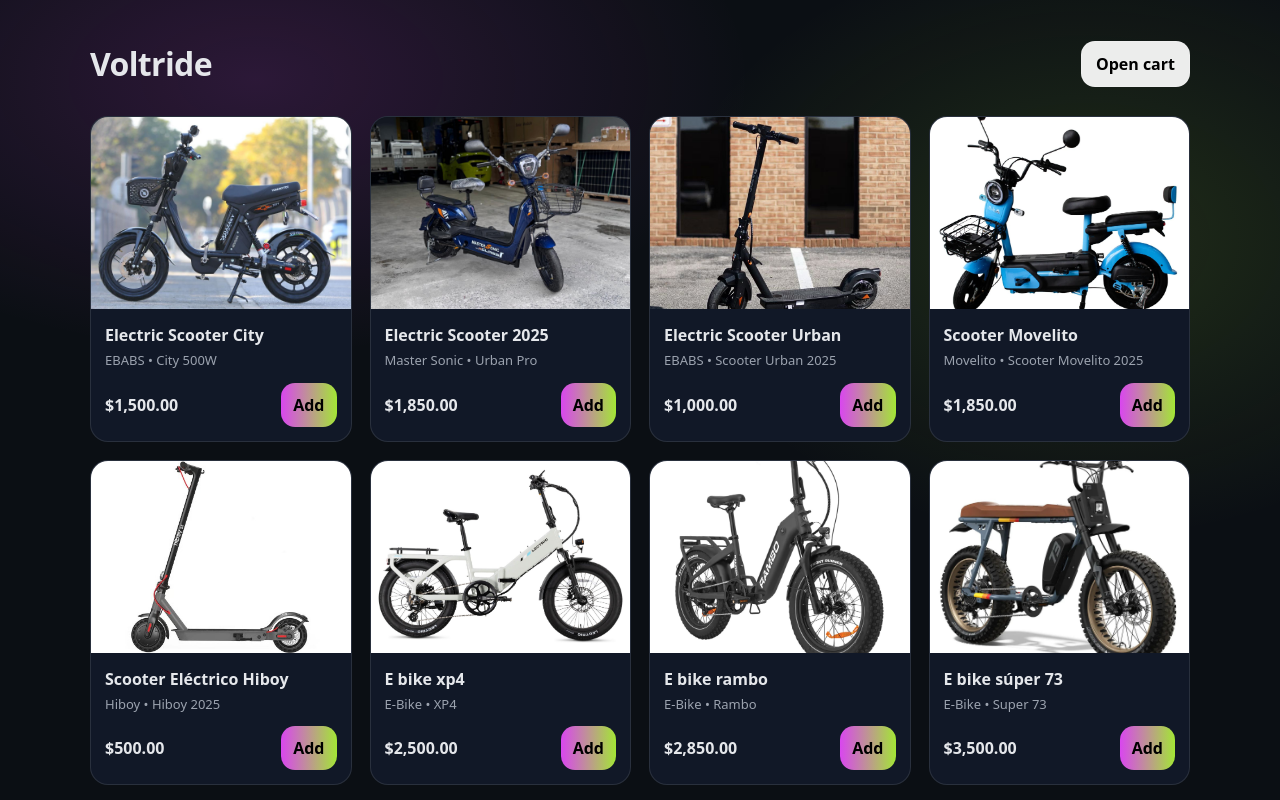
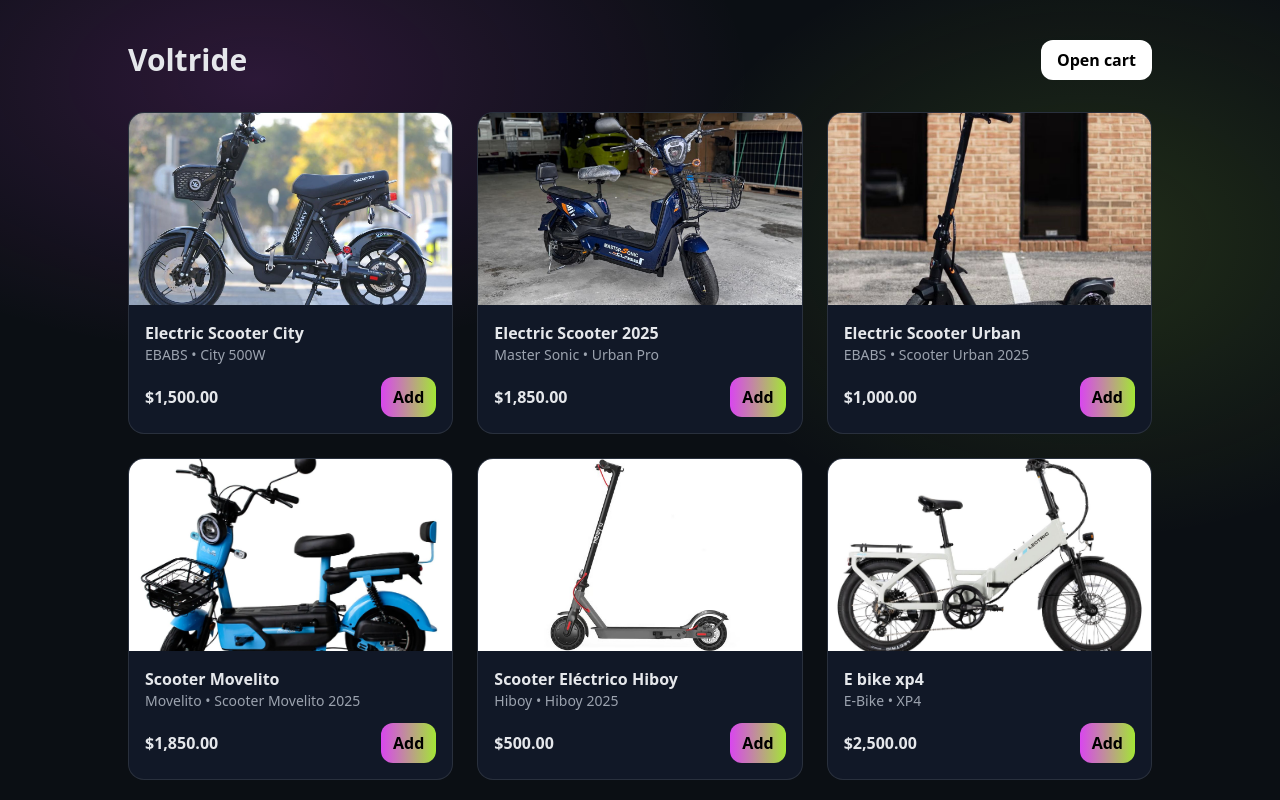
Before and after one commit to gereacosta1/voltride-electric, a React (Vite) app: page / in a window 1280 px wide. Shown: the top 800 px of the page. Built offline with nearby package versions, Linux system fonts and the light colour scheme.

Commit message:
2nd try fix img

```diff
--- a/src/App.tsx
+++ b/src/App.tsx
@@ -1,126 +1,46 @@
-// src/App.tsx
 import React from "react";
 import { CartProvider, useCart } from "./context/CartContext";
 import CartDrawer from "./components/CartDrawer";
 import { I18nProvider } from "./i18n/I18nProvider";
 import { products } from "./data/products";
 
-const styles = {
-  page: {
-    minHeight: "100vh",
-    padding: "40px 24px",
-  } as React.CSSProperties,
-  container: {
-    maxWidth: 1100,
-    margin: "0 auto",
-  } as React.CSSProperties,
-  header: {
-    display: "flex",
-    alignItems: "center",
-    justifyContent: "space-between",
-    gap: 16,
-    marginBottom: 28,
-  } as React.CSSProperties,
-  title: {
-    fontSize: 32,
-    fontWeight: 900,
-    letterSpacing: "-0.02em",
-    margin: 0,
-  } as React.CSSProperties,
-  openCartBtn: {
-    border: "1px solid rgba(255,255,255,.12)",
-    background: "rgba(255,255,255,.92)",
-    color: "#000",
-    padding: "10px 14px",
-    borderRadius: 14,
-    fontWeight: 800,
-    cursor: "pointer",
-  } as React.CSSProperties,
-  grid: {
-    display: "grid",
-    gridTemplateColumns: "repeat(auto-fit, minmax(240px, 1fr))",
-    gap: 18,
-  } as React.CSSProperties,
-  card: {
-    borderRadius: 18,
-    overflow: "hidden",
-    background: "var(--panel)",
-    border: "1px solid rgba(255,255,255,.10)",
-  } as React.CSSProperties,
-  imgWrap: {
-    width: "100%",
-    height: 192, // <- tamaño fijo (h-48)
-    overflow: "hidden",
-    background: "rgba(255,255,255,.03)",
-  } as React.CSSProperties,
-  img: {
-    width: "100%",
-    height: "100%",
-    objectFit: "cover",
-    display: "block",
-  } as React.CSSProperties,
-  cardBody: {
-    padding: 14,
-  } as React.CSSProperties,
-  name: {
-    fontWeight: 900,
-    marginBottom: 4,
-  } as React.CSSProperties,
-  meta: {
-    fontSize: 13,
-    color: "var(--muted)",
-  } as React.CSSProperties,
-  row: {
-    marginTop: 12,
-    display: "flex",
-    alignItems: "center",
-    justifyContent: "space-between",
-    gap: 12,
-  } as React.CSSProperties,
-  price: {
-    fontWeight: 900,
-  } as React.CSSProperties,
-  addBtn: {
-    border: "none",
-    borderRadius: 14,
-    padding: "10px 12px",
-    cursor: "pointer",
-    fontWeight: 900,
-    color: "#000",
-    background:
-      "linear-gradient(90deg, rgba(217,70,239,1) 0%, rgba(163,230,53,1) 100%)",
-  } as React.CSSProperties,
-};
-
 function Home() {
   const { addItem, open } = useCart();
 
   return (
-    <div style={styles.page}>
-      <div style={styles.container}>
-        <div style={styles.header}>
-          <h1 style={styles.title}>Voltride</h1>
-
-          <button style={styles.openCartBtn} onClick={open}>
+    <div className="min-h-screen px-6 py-10">
+      <div className="max-w-5xl mx-auto">
+        <div className="flex items-center justify-between mb-8">
+          <h1 className="text-3xl font-black">Voltride</h1>
+          <button
+            className="rounded-xl px-4 py-2 bg-white text-black font-semibold"
+            onClick={open}
+          >
             Open cart
           </button>
         </div>
 
-        <div style={styles.grid}>
-          {products.slice(0, 9).map((p) => (
-            <div key={p.id} style={styles.card}>
-              <div style={styles.imgWrap}>
-                <img style={styles.img} src={p.image} alt={p.name} loading="lazy" />
-              </div>
+        <div className="grid grid-cols-1 sm:grid-cols-2 lg:grid-cols-3 gap-6">
+          {products.slice(0, 6).map((p) => (
+            <div
+              key={p.id}
+              className="rounded-2xl bg-[var(--panel)] border border-white/10 overflow-hidden"
+            >
+              <img
+                className="h-48 w-full object-cover"
+                src={encodeURI(p.image)}
+                alt={p.name}
+                loading="lazy"
+              />
 
-              <div style={styles.cardBody}>
-                <div style={styles.name}>{p.name}</div>
-                <div style={styles.meta}>
+              <div className="p-4">
+                <div className="font-bold">{p.name}</div>
+                <div className="text-sm text-[var(--muted)]">
                   {p.brand} • {p.model}
                 </div>
 
-                <div style={styles.row}>
-                  <div style={styles.price}>
+                <div className="mt-3 flex items-center justify-between">
+                  <div className="font-black">
                     {new Intl.NumberFormat("en-US", {
                       style: "currency",
                       currency: "USD",
@@ -128,7 +48,7 @@
                   </div>
 
                   <button
-                    style={styles.addBtn}
+                    className="rounded-xl px-3 py-2 bg-gradient-to-r from-fuchsia-500 to-lime-400 text-black font-extrabold"
                     onClick={() =>
                       addItem({
                         id: String(p.id),
--- a/src/index.css
+++ b/src/index.css
@@ -19,9 +19,7 @@
 /* ---------- Global sane defaults ---------- */
 *,
 *::before,
-*::after {
-  box-sizing: border-box;
-}
+*::after { box-sizing: border-box; }
 
 html, body { height: 100%; }
 
@@ -36,26 +34,9 @@
   -moz-osx-font-smoothing: grayscale;
 }
 
-/* Evita que las imágenes se desborden o rompan layout */
+/* Evita overflow raro con imágenes */
 img, svg, video, canvas {
   display: block;
   max-width: 100%;
   height: auto;
 }
-
-/* ---------- Optional helpers (si querés usarlas) ---------- */
-/* Si usás Tailwind en App.tsx (h-48 w-full object-cover), NO necesitás esto.
-   Pero si algún componente usa CSS puro, estas clases ayudan. */
-
-.product-card {
-  overflow: hidden;
-  border-radius: 16px;
-  background: var(--panel);
-  border: 1px solid rgba(255,255,255,.10);
-}
-
-.product-img {
-  width: 100%;
-  height: 192px; /* equivalente a Tailwind h-48 */
-  object-fit: cover;
-}
--- a/tailwind.config.js
+++ b/tailwind.config.js
@@ -2,7 +2,7 @@
 export default {
   content: [
     "./index.html",
-    "./src/**/*.{js,ts,jsx,tsx}",
+    "./src/**/*.{js,ts,jsx,tsx}"
   ],
   theme: {
     extend: {},
```
Also changed, not shown: package.json (+9 -8 lines), 1 other file (tests, documents, lock files or other folders).
